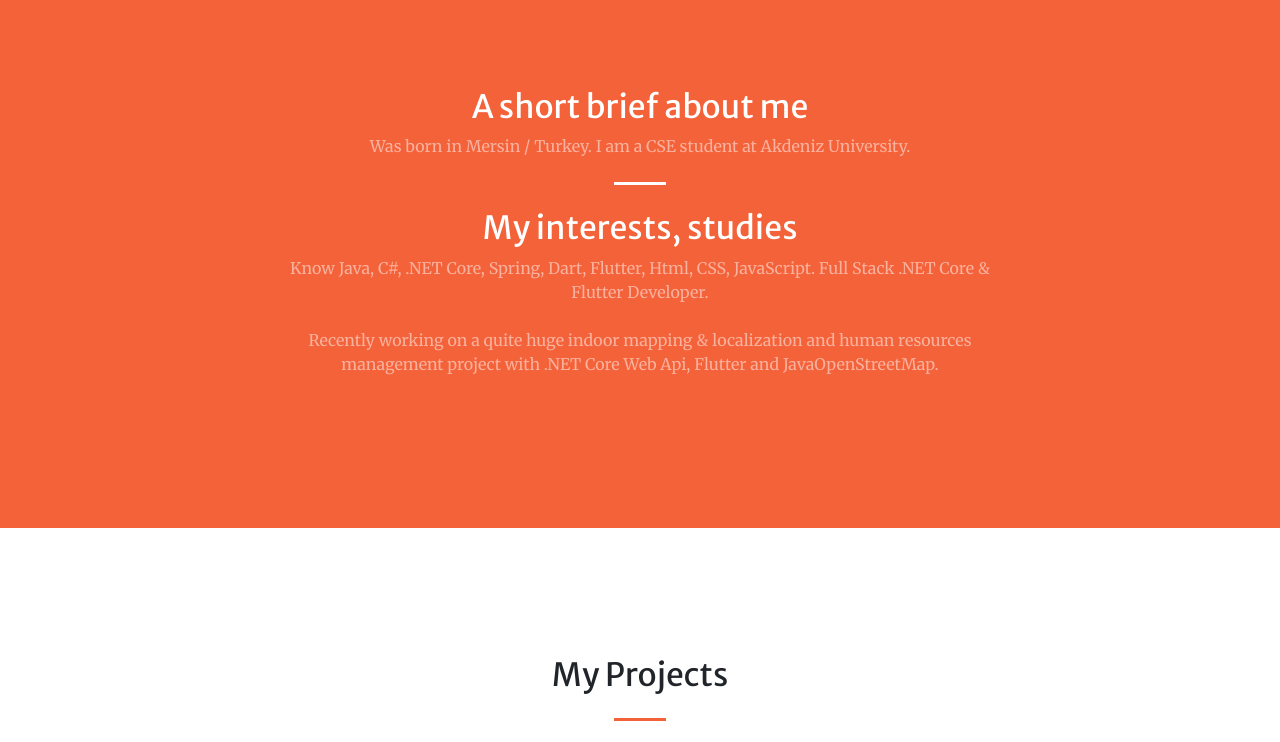
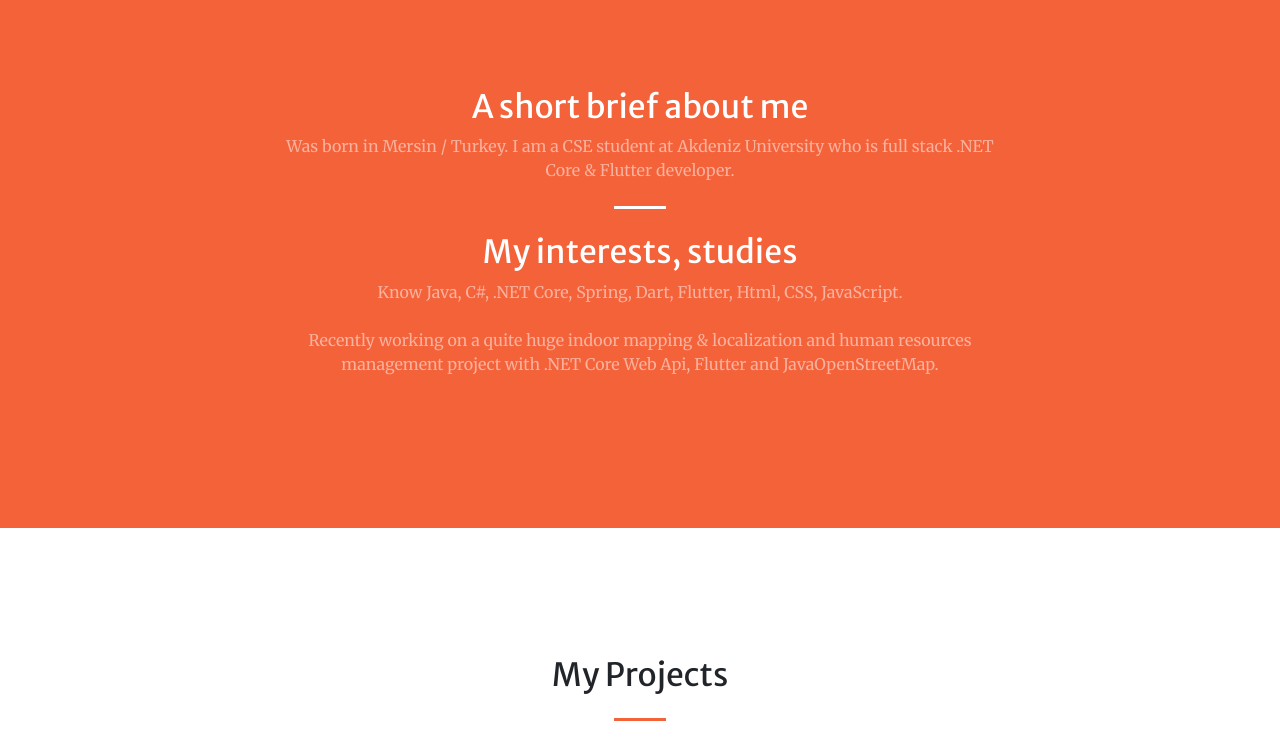
Before and after one commit to baranacikgoz/baranacikgoz.github.io, a plain HTML site: page index.html in a window 1280 px wide. Shown: the part 840-1582 px from the top of the page. Drawn offline with nearby package versions, Linux system fonts and the light colour scheme.

Commit message:
Update index.html

```diff
--- a/index.html
+++ b/index.html
@@ -79,7 +79,7 @@
           <h2 class="text-white mt-0">A short brief about me</h2>
 
           <p class="text-white-50 mb-4">
-            Was born in Mersin / Turkey. I am a CSE student at Akdeniz University.
+            Was born in Mersin / Turkey. I am a CSE student at Akdeniz University who is full stack .NET Core & Flutter developer.
           </p>
           <hr class="divider light my-4" />
         </div>
@@ -87,7 +87,7 @@
           <h2 class="text-white mt-0">My interests, studies</h2>
 
           <p class="text-white-50 mb-4">
-            Know Java, C#, .NET Core, Spring, Dart, Flutter, Html, CSS, JavaScript. Full Stack .NET Core & Flutter Developer.
+            Know Java, C#, .NET Core, Spring, Dart, Flutter, Html, CSS, JavaScript.
           </p>
 
           <p class="text-white-50 mb-4">
```
